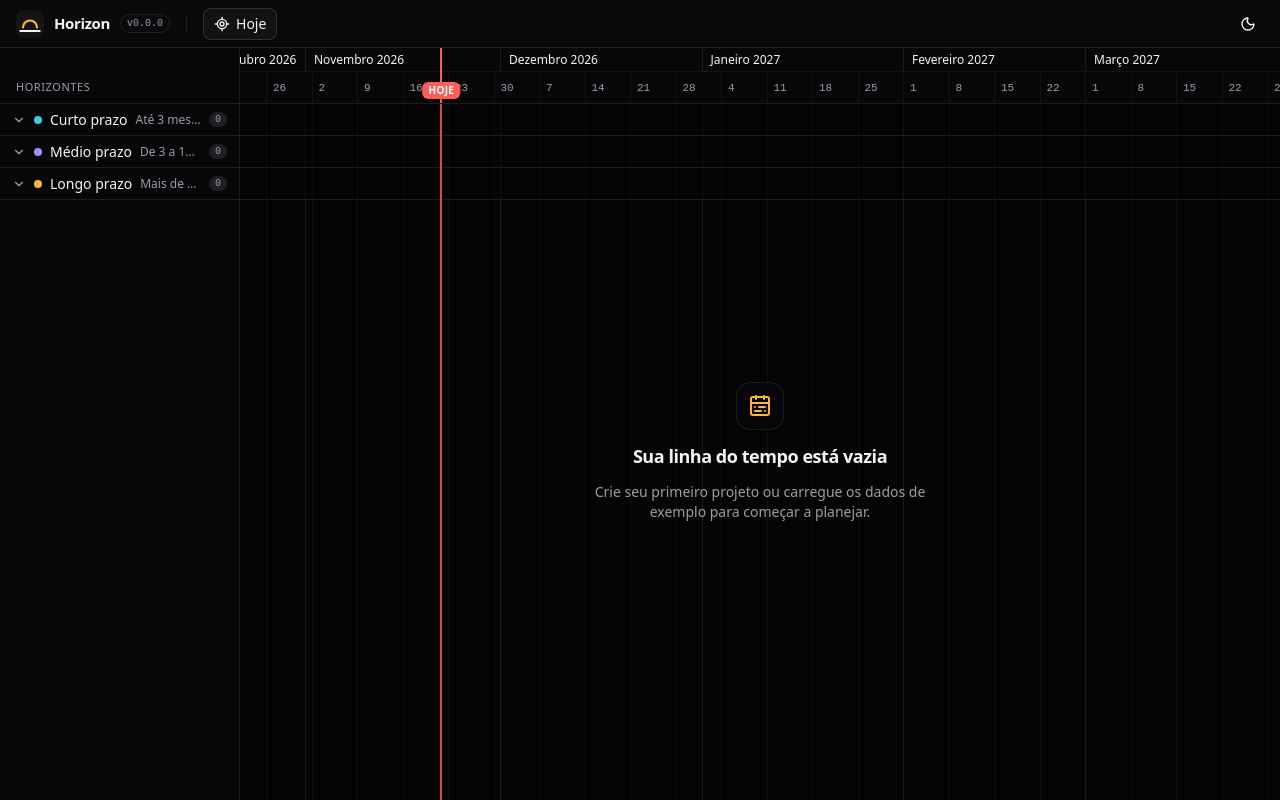
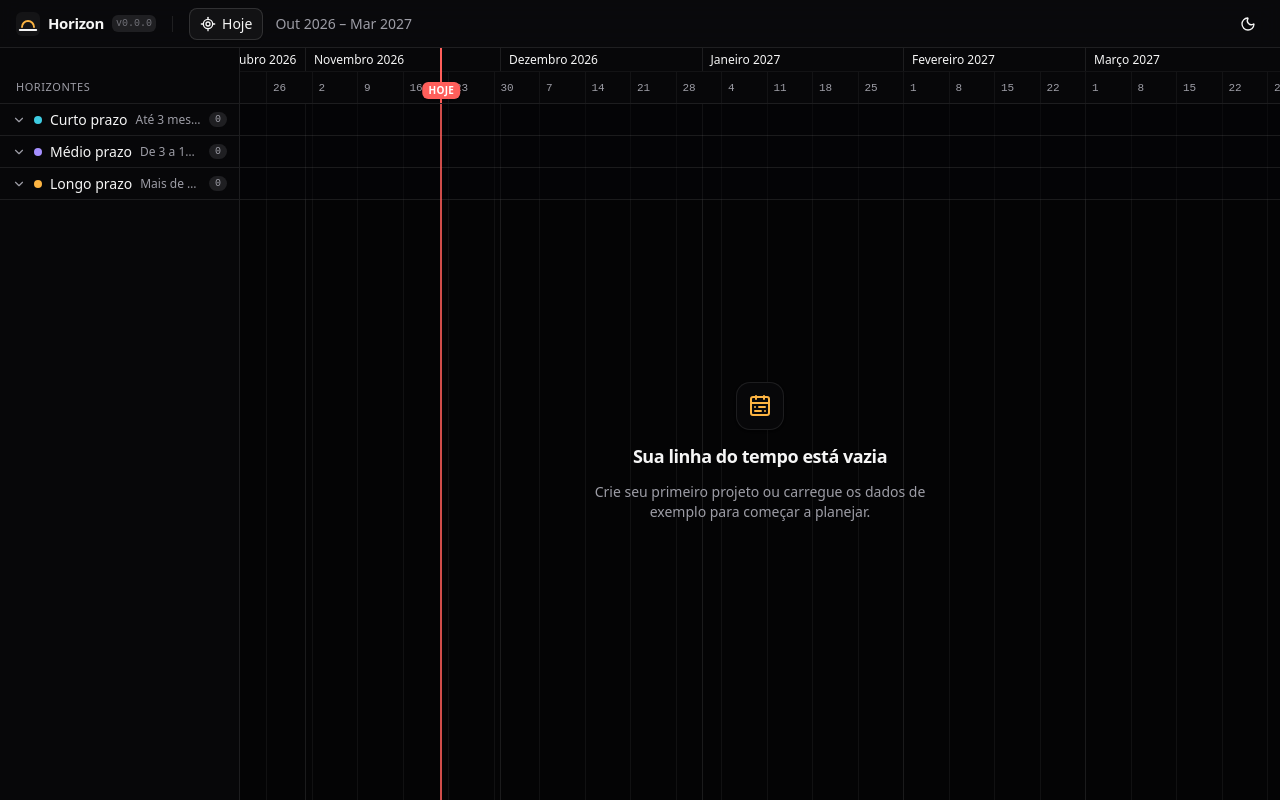
Before and after one commit to caiquemiranda/horizon-planner, a React (Vite) app: page / in a window 1280 px wide. Built offline with nearby package versions, Linux system fonts and the light colour scheme.

Commit message:
feat(ui): refine header and show the visible date range

```diff
--- a/src/components/layout/AppHeader.tsx
+++ b/src/components/layout/AppHeader.tsx
@@ -12,18 +12,18 @@ interface AppHeaderProps {
 
 export function AppHeader({ children, actions }: AppHeaderProps) {
   return (
-    <header className="sticky top-0 z-30 flex h-(--header-height) shrink-0 items-center gap-3 border-b glass px-4">
-      <div className="flex items-center gap-2.5">
-        <Logo className="size-7" />
+    <header className="sticky top-0 z-30 flex h-(--header-height) shrink-0 items-center gap-3 border-b glass px-3 sm:px-4">
+      <div className="flex items-center gap-2">
+        <Logo className="size-6" />
         <h1 className="text-[15px] font-semibold">Horizon</h1>
-        <span className="rounded-full border px-1.5 py-px font-mono text-[10px] text-muted-foreground">
+        <span className="hidden rounded-sm bg-muted px-1 py-px font-mono text-[10px] text-subtle-foreground sm:inline">
           v{__APP_VERSION__}
         </span>
       </div>
 
       {children ? (
         <>
-          <Separator orientation="vertical" className="mx-1 h-5!" />
+          <Separator orientation="vertical" className="mx-1 h-4!" />
           <div className="flex min-w-0 flex-1 items-center gap-2">{children}</div>
         </>
       ) : (
--- a/src/features/timeline/components/TimelineToolbar.tsx
+++ b/src/features/timeline/components/TimelineToolbar.tsx
@@ -3,13 +3,21 @@ import { LocateFixed } from 'lucide-react';
 import { Button } from '@/components/ui/button';
 import { Tooltip, TooltipContent, TooltipTrigger } from '@/components/ui/tooltip';
 
+import { formatVisibleRange } from '../lib/format';
+import { getVisibleRange } from '../lib/scale';
 import { useViewportStore } from '../store/viewportStore';
 
 /** Timeline actions shown in the app header. */
 export function TimelineToolbar() {
   const goToToday = useViewportStore((state) => state.goToToday);
+  const rangeLabel = useViewportStore((state) => {
+    if (state.viewport.widthPx <= 0) return '';
+    const { from, to } = getVisibleRange(state.viewport);
+    return formatVisibleRange(from, to);
+  });
 
   return (
+    <div className="flex items-center gap-3">
       <Tooltip>
         <TooltipTrigger asChild>
           <Button variant="outline" size="sm" onClick={goToToday}>
@@ -19,5 +27,15 @@ export function TimelineToolbar() {
         </TooltipTrigger>
         <TooltipContent>Centralizar a linha do tempo em hoje</TooltipContent>
       </Tooltip>
+
+      {rangeLabel ? (
+        <span
+          aria-live="polite"
+          className="hidden text-sm font-medium text-muted-foreground capitalize sm:inline"
+        >
+          {rangeLabel}
+        </span>
+      ) : null}
+    </div>
   );
 }
--- a/src/features/timeline/lib/format.ts
+++ b/src/features/timeline/lib/format.ts
@@ -2,6 +2,7 @@ import { format } from 'date-fns';
 import { ptBR } from 'date-fns/locale';
 
 import type { ISODate } from '@/types/project';
+import type { DayNumber } from '@/types/timeline';
 
 import { dayToLocalDate, isoDateToDay, isoRangeToDays } from './time';
 
@@ -51,3 +52,11 @@ export function formatDuration(startDate: ISODate, endDate: ISODate): string {
   const years = Math.round((days / DAYS_PER_YEAR) * 2) / 2;
   return `${decimalFormat.format(years)} ${years < 2 ? 'ano' : 'anos'}`;
 }
+
+/** Visible window of the timeline, e.g. `nov 2026 – mar 2027` or `mar 2026` for a single month. */
+export function formatVisibleRange(from: DayNumber, to: DayNumber): string {
+  const start = format(dayToLocalDate(from), 'MMM yyyy', { locale: ptBR });
+  // `to` is exclusive: the last visible moment belongs to the previous day at most.
+  const end = format(dayToLocalDate(Math.max(from, to - 1e-6)), 'MMM yyyy', { locale: ptBR });
+  return start === end ? start : `${start} – ${end}`;
+}
```
Also changed, not shown: 2 other files (tests, documents, lock files or other folders). Lines whose indentation alone changed are shown as unchanged.
